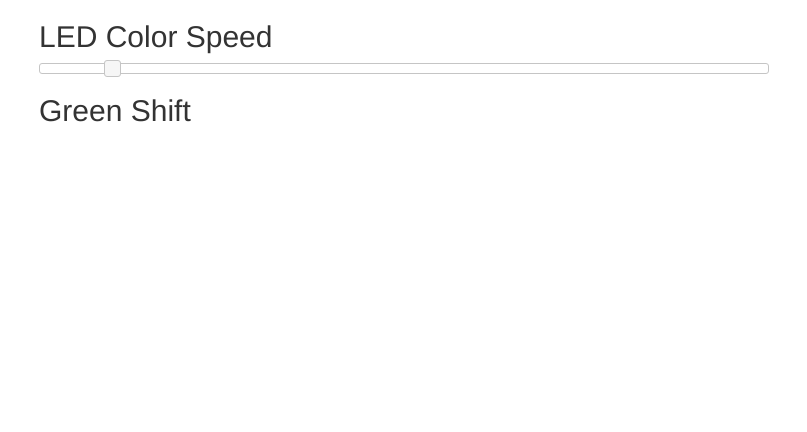
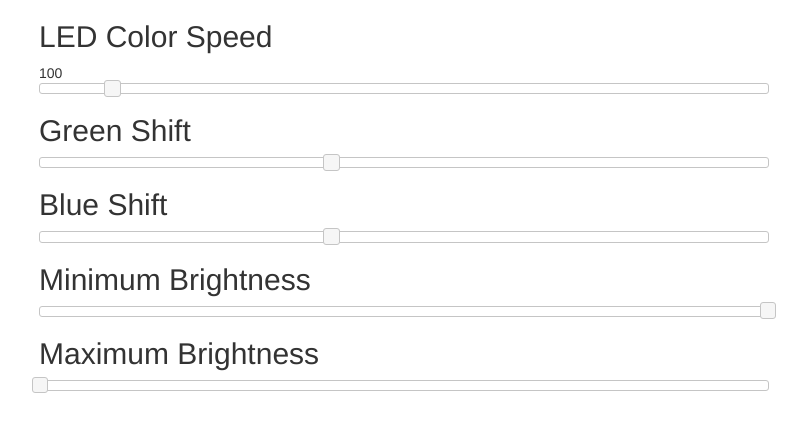
Before and after one commit to shaleaman/LED-CONTROL, a website: page index.html in a window 1280 px wide. Shown: the whole page, without its empty margins (46-853 px from the left). Drawn offline with nearby package versions, Linux system fonts and the light colour scheme.

Commit message:
update interface

```diff
--- a/index.html
+++ b/index.html
@@ -26,13 +26,25 @@
 
 	<div class="col-md-8">
 		<div id="timing">
-		<h2 class="demoHeaders">LED Color Speed</h2><span id="display_value"></span>
+		<h2 class="demoHeaders">LED Color Speed</h2><span id="display_value">100</span>
 		<div id="slider"></div>
 		</div> <!-- timing -->
-		<div id="green_shift">
+		<div id="green_offset">
 		<h2 class="demoHeaders">Green Shift</h2><span id="display_value"></span>
 		<div id="slider"></div>
-		</div> <!-- green_shift -->
+		</div> <!-- green_offset -->
+		<div id="red_offset">
+		<h2 class="demoHeaders">Blue Shift</h2><span id="display_value"></span>
+		<div id="slider"></div>
+		</div> <!-- Blue Shift -->
+		<div id="min_bright">
+		<h2 class="demoHeaders">Minimum Brightness</h2><span id="display_value"></span>
+		<div id="slider"></div>
+		</div> <!-- Min Brightness -->
+		<div id="max_bright">
+		<h2 class="demoHeaders">Maximum Brightness</h2><span id="display_value"></span>
+		<div id="slider"></div>
+		</div> <!-- green_offset -->
 	</div>
 
 	</div>
@@ -46,33 +58,129 @@
 <link rel="stylesheet" href="https://maxcdn.bootstrapcdn.com/bootstrap/3.3.7/css/bootstrap.min.css" integrity="sha384-BVYiiSIFeK1dGmJRAkycuHAHRg32OmUcww7on3RYdg4Va+PmSTsz/K68vbdEjh4u" crossorigin="anonymous">
 <script>
 
+//
+// class Slider_control {
+//     constructor(container) {
+//         this.container = container;
+//
+//
+//     $( "container #slider" ).slider({
+//       max: 0.01,
+//       step: 0.0001,
+//       value: 0.001,
+//       slide: function( event,ui ) {
+//           $(this).slider('widget').parent().children("#display_value").html($(this).slider('value'));
+//       },
+//       change: function (event, ui) {
+//         var value = $(this).slider('value');
+//         console.log("SENDING VALUE: "+value);
+//         var ws = new WebSocket("ws:/localhost:5555/ws");
+//         ws.onopen = function(event) {
+//             ws.send(value);
+//         }
+//       }
+//     });
+// }
+// }
+// const green_slider = new Slider_control('#green_offset');
+host = location.hostname
 
+function updateval(object){
+    object.slider('widget').parent().children("#display_value").html(object.slider('value'));
+    }
 $( "#timing #slider" ).slider({
   max: 0.01,
   step: 0.0001,
   value: 0.001,
   slide: function( event,ui ) {
-	  console.log($(ui.handle).parent().parent());
-	  $(ui.handle).parent().parent().children('value').html("HELLO");
-	  updateval(ui.value);
+	  $(this).slider('widget').parent().children("#display_value").html($(this).slider('value'));
   },
-  change: sendval
-}).ready(updateval(this));
+  change: function (event, ui) {
+    var send_value = $(this).slider('widget').parent().attr('id')+ ":" + $(this).slider('value');
+    console.log("SENDING VALUE: "+send_value);
+	var ws = new WebSocket("ws://"+host+":5555/ws");
+	ws.onopen = function(event) {
+		ws.send(send_value);
+	}
+  }
+}).ready();
 
+$( "#green_offset #slider" ).slider({
+  max: 500,
+  step: 01,
+  value: 200,
+  slide: function( event,ui ) {
+	  $(this).slider('widget').parent().children("#display_value").html($(this).slider('value'));
+  },
+  change: function (event, ui) {
+    var send_value = $(this).slider('widget').parent().attr('id')+ ":" + $(this).slider('value');
+    console.log("SENDING VALUE: "+send_value);
+	var ws = new WebSocket("ws://"+host+":5555/ws");
+	ws.onopen = function(event) {
+		ws.send(send_value);
+	}
+  }
+});
 
-function updateval(obj){
-	//console.log(obj);
+$( "#red_offset #slider" ).slider({
+  max: 500,
+  step: 01,
+  value: 200,
+  slide: function( event,ui ) {
+	  $(this).slider('widget').parent().children("#display_value").html($(this).slider('value'));
+  },
+  change: function (event, ui) {
+    var send_value = $(this).slider('widget').parent().attr('id')+ ":" + $(this).slider('value');
+    console.log("SENDING VALUE: "+send_value);
+	var ws = new WebSocket("ws://"+host+":5555/ws");
+	ws.onopen = function(event) {
+		ws.send(send_value);
+	}
+  }
+});
 
-	//obj.target.parent().html($("#slider").slider("value"));
-}
-function sendval(){
-	var value = "timing:"+$("#slider").slider("value");
-	console.log(value);
-	var ws = new WebSocket("ws://192.168.254.81:5555/ws");
+$( "#min_bright #slider" ).slider({
+  max: 255,
+  step: 1,
+  value:255,
+  slide: function( event,ui ) {
+	  $(this).slider('widget').parent().children("#display_value").html($(this).slider('value'));
+  },
+  change: function (event, ui) {
+    var send_value = $(this).slider('widget').parent().attr('id')+ ":" + $(this).slider('value');
+    console.log("SENDING VALUE: "+send_value);
+	var ws = new WebSocket("ws://"+host+":5555/ws");
 	ws.onopen = function(event) {
-		ws.send(value);
+		ws.send(send_value);
 	}
-}
+  }
+});
+
+$( "#max_bright #slider" ).slider({
+  max: 255,
+  step: 1,
+  value:0,
+  slide: function( event,ui ) {
+	  $(this).slider('widget').parent().children("#display_value").html($(this).slider('value'));
+  },
+  change: function (event, ui) {
+    var send_value = $(this).slider('widget').parent().attr('id')+ ":" + $(this).slider('value');
+    console.log("SENDING VALUE: "+send_value);
+	var ws = new WebSocket("ws://"+host+":5555/ws");
+	ws.onopen = function(event) {
+		ws.send(send_value);
+	}
+  }
+});
+
+// function sendval(){
+// 	var value = "timing:"+$("#slider").slider("value");
+// 	console.log(value);
+// 	var ws = new WebSocket("ws://"+host+":5555/ws");
+// 	ws.onopen = function(event) {
+// 		ws.send(value);
+// 	}
+// }
 
 </script>
   </body>
```
